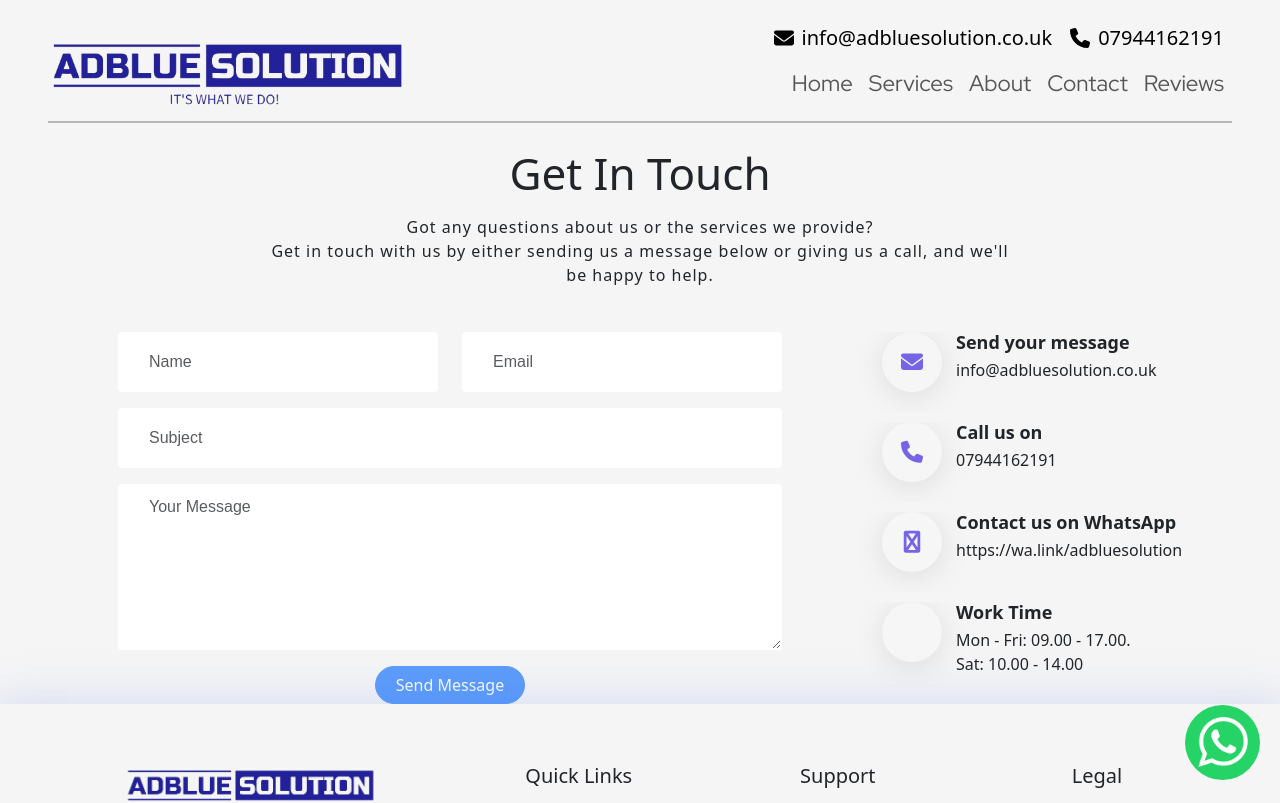
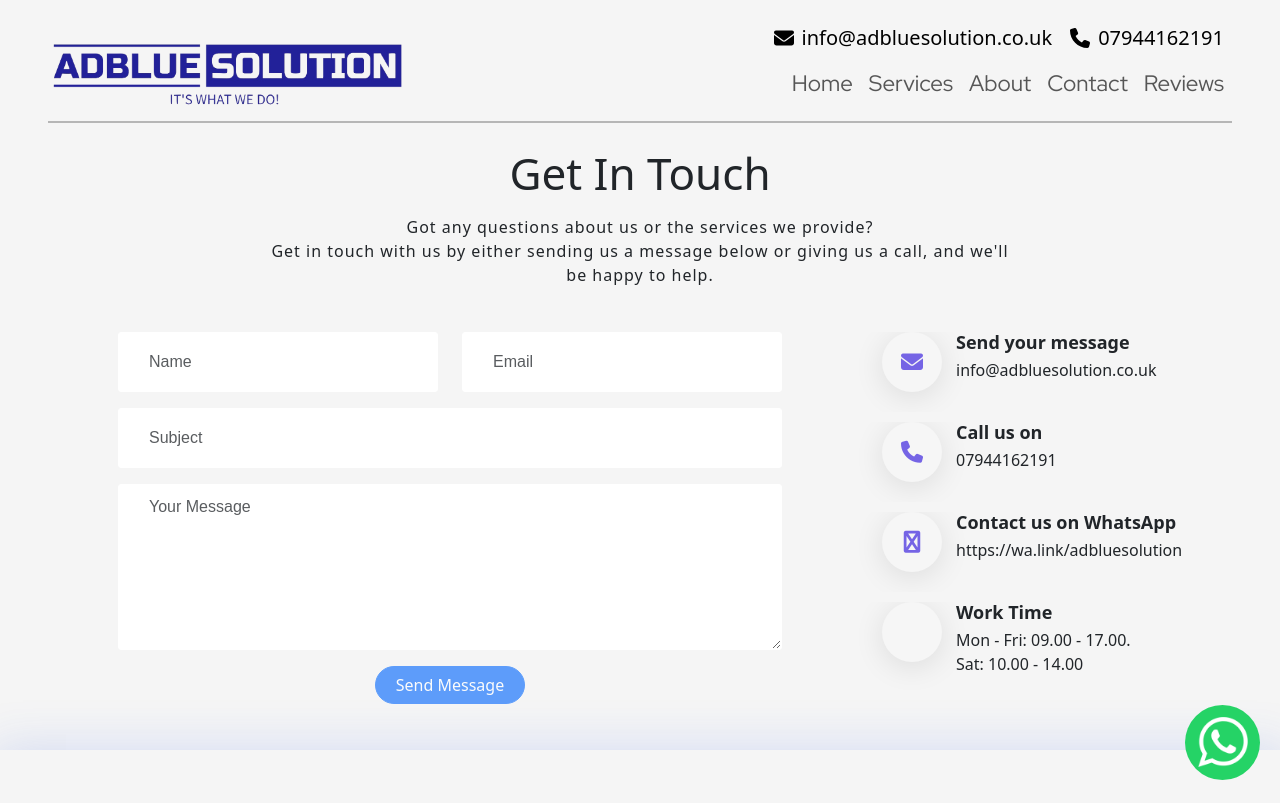
Before and after one commit to joshthomas98/adblue-solution-website, a React (Vite) app: page /contact in a window 1280 px wide. Shown: the top 803 px of the page. Built offline with nearby package versions, Linux system fonts and the light colour scheme; no server answers; the database is empty; some icons are missing; a web font is replaced by a local one.

Commit message:
Contact page DONE

```diff
--- a/src/pages/Contact.jsx
+++ b/src/pages/Contact.jsx
@@ -168,7 +168,7 @@
                   </form>
                 </div>
               </div>
-              <div className="col-lg-4 pt-md-5 pt-lg-0">
+              <div className="col-lg-4 pb-5 pt-0 pt-md-5 pt-lg-0">
                 {isSmScreen ? (
                   <div className="d-sm-flex flex-column align-items-center justify-content-center justify-content-lg-start text-center">
                     <div className="single_address">
@@ -198,7 +198,7 @@
                         rel="noopener noreferrer"
                         style={{ textDecoration: "none", color: "inherit" }}
                       >
-                        <div className="d-flex flex-column align-items-center">
+                        <div className="d-flex flex-column align-items-center pt-2">
                           <i
                             className="fa fa-whatsapp"
                             style={{ marginLeft: "15px" }}
@@ -211,7 +211,7 @@
                       </a>
                     </div>
                     <div className="single_address">
-                      <div className="d-flex flex-column align-items-center">
+                      <div className="d-flex flex-column align-items-center pt-2">
                         <i
                           className="fa fa-clock-o"
                           style={{ marginLeft: "15px" }}
```
